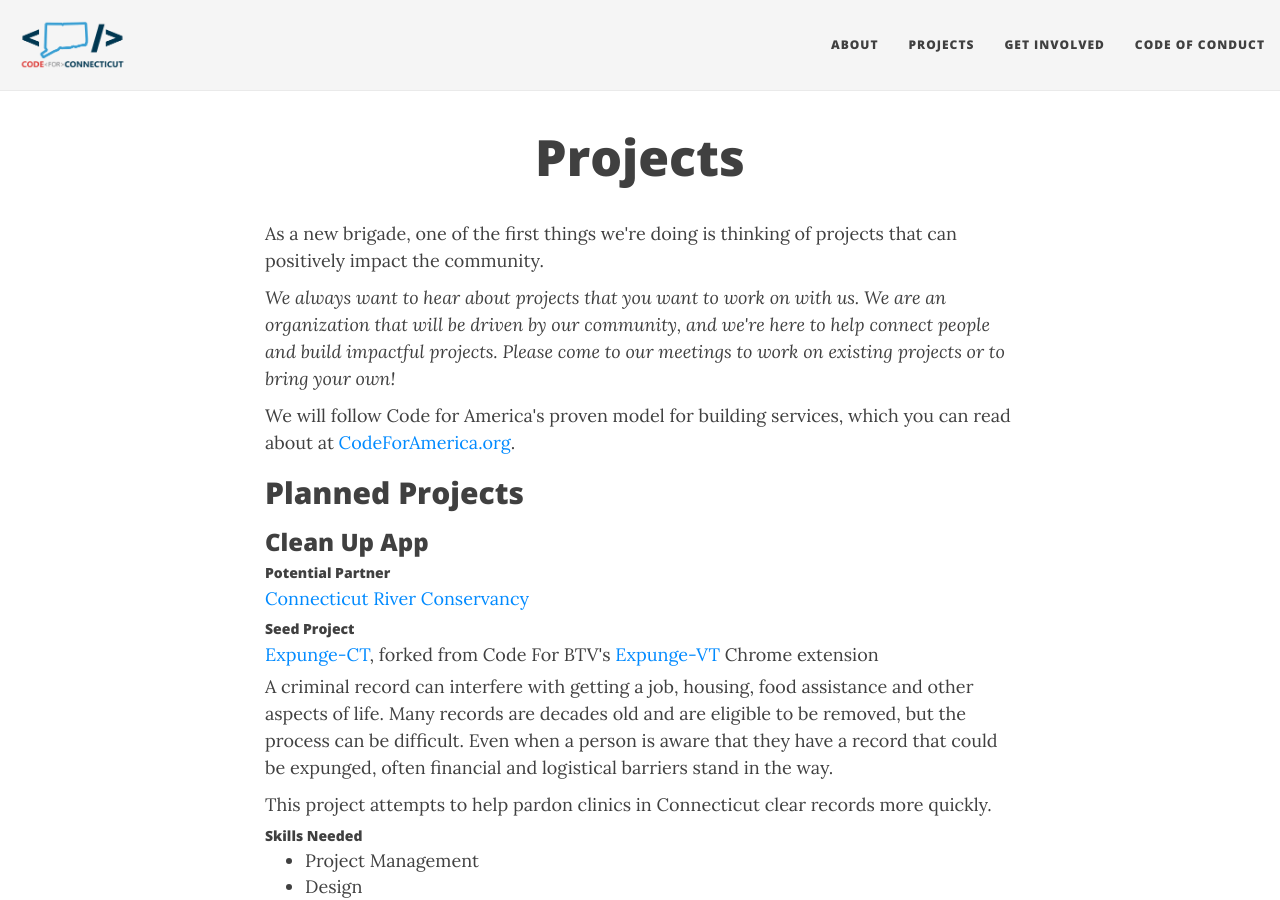
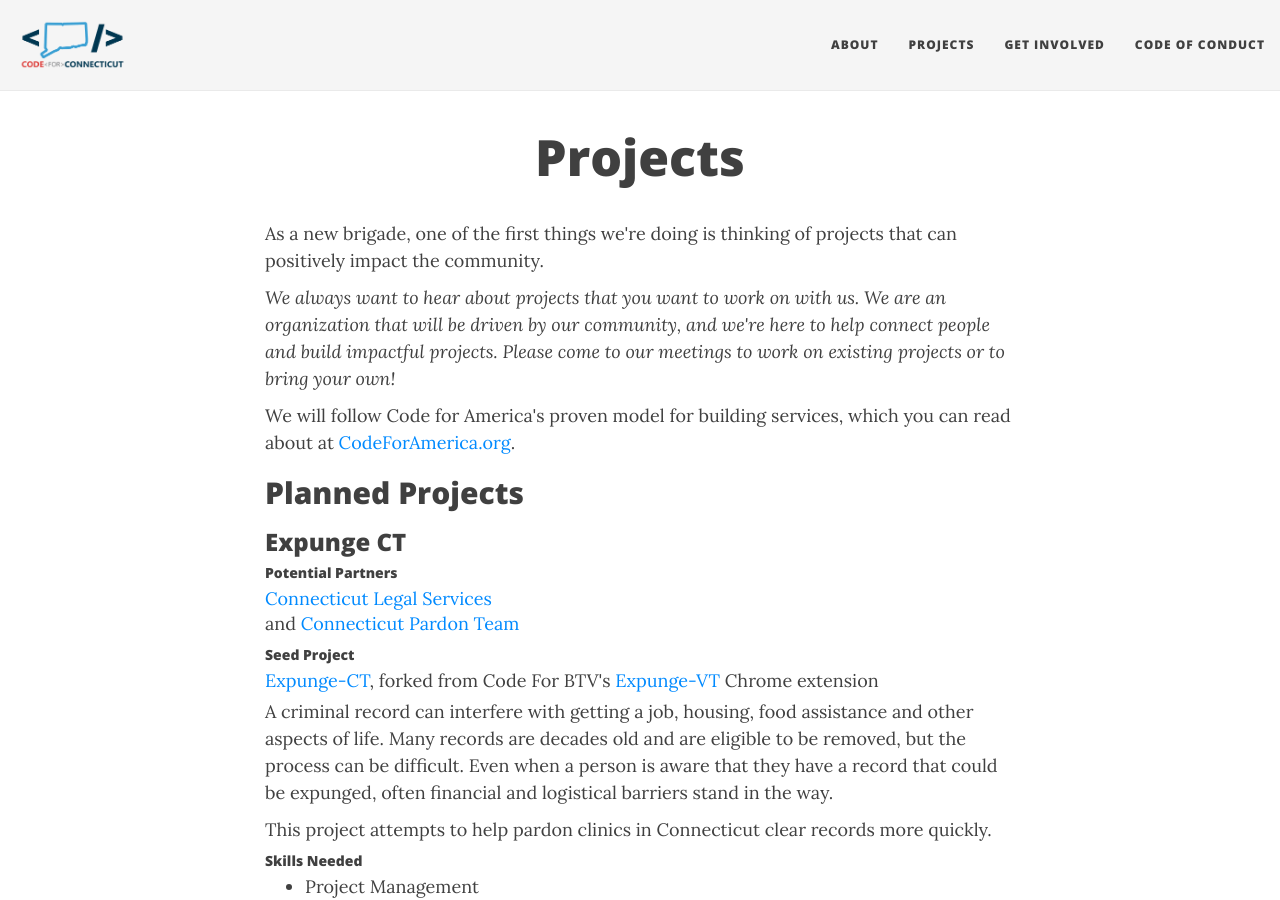
Before and after one commit to codeforct/codeforct.github.io, a Jekyll site: the page built from projects.md, in a window 1280 px wide and 900 px high. Built offline with Jekyll 4.4.1, drawn with Linux system fonts in a browser that asks for light colours.

Commit message:
Updated Expunge-CT on Projects page

```diff
--- a/projects.md
+++ b/projects.md
@@ -13,9 +13,10 @@
 
 <h2>Planned Projects</h2>
 
-<h3>Clean Up App</h3>
-<h5>Potential Partner</h5>
-<a href="https://www.ctriver.org/our-work/source-to-sea-cleanup">Connecticut River Conservancy </a><br>
+<h3>Expunge CT</h3>
+<h5>Potential Partners</h5>
+<a href="https://ctlegal.org/3787-2/">Connecticut Legal Services </a><br> and
+<a href="http://www.connecticutpardonteam.org/">Connecticut Pardon Team </a><br>
 <h5>Seed Project</h5>
 <a href="https://github.com/codeforct/expunge-ct">Expunge-CT</a>, forked from Code For BTV's <a href="https://github.com/codeforbtv/expunge-vt">Expunge-VT</a> Chrome extension
 <p>
```
